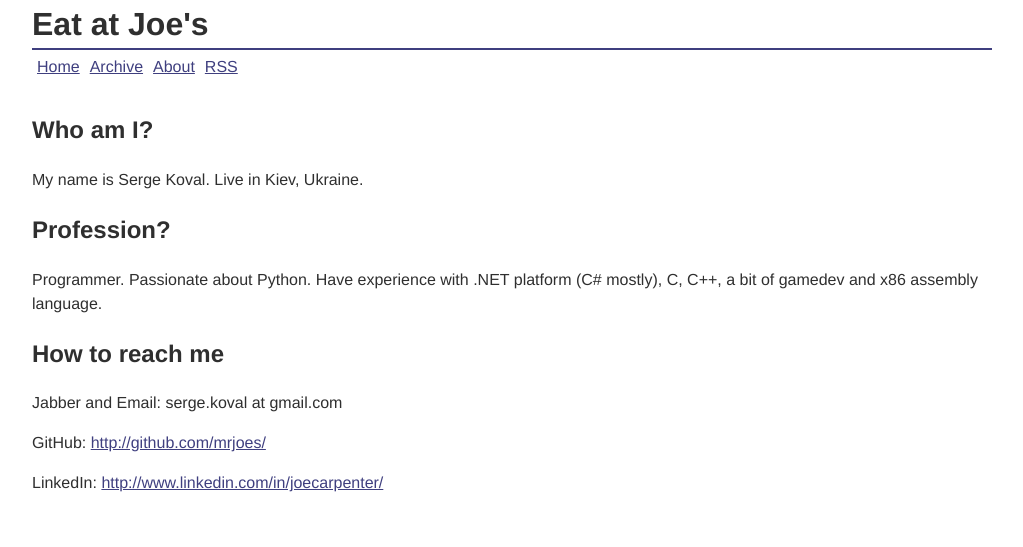
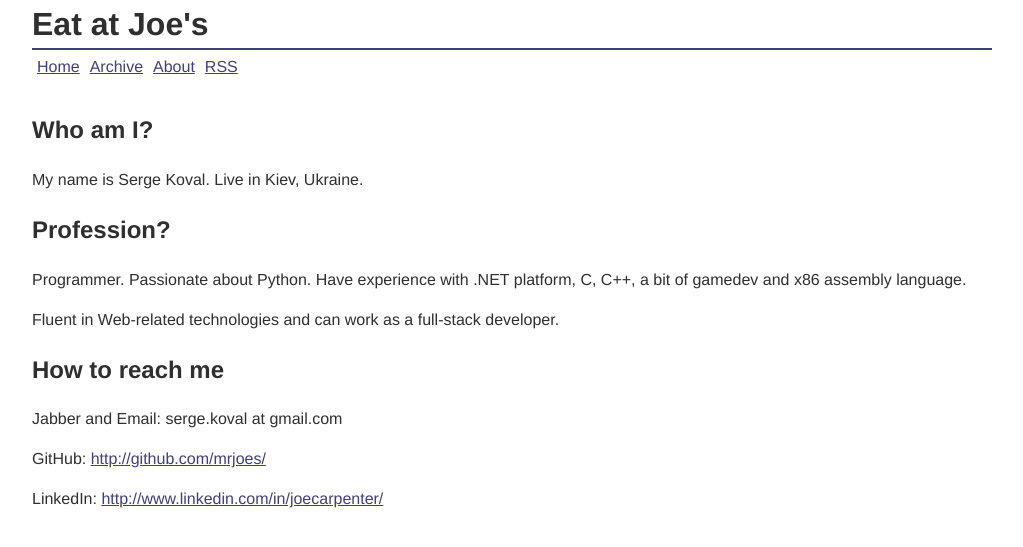
Before and after one commit to mrjoes/mrjoes.github.com, a Jekyll site: the page built from about.md, in a window 1280 px wide. Shown: the top 547 px of the page, without its empty margins (128-1151 px from the left). Built offline with Jekyll 4.4.1, drawn with Linux system fonts in a browser that asks for light colours; Markdown is read by kramdown in place of the engine named in the settings.

Commit message:
Update about.md

```diff
--- a/about.md
+++ b/about.md
@@ -10,7 +10,9 @@ My name is Serge Koval. Live in Kiev, Ukraine.
 Profession?
 -----------
 
-Programmer. Passionate about Python. Have experience with .NET platform (C# mostly), C, C++, a bit of gamedev and x86 assembly language.
+Programmer. Passionate about Python. Have experience with .NET platform, C, C++, a bit of gamedev and x86 assembly language.
+
+Fluent in Web-related technologies and can work as a full-stack developer.
 
 How to reach me
 ---------------
```
